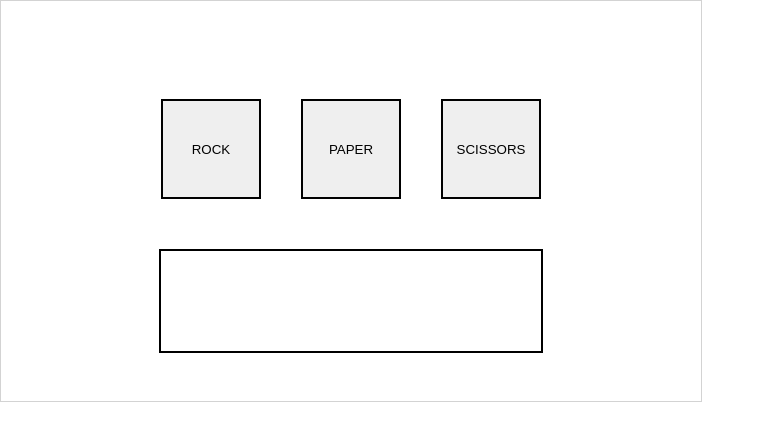
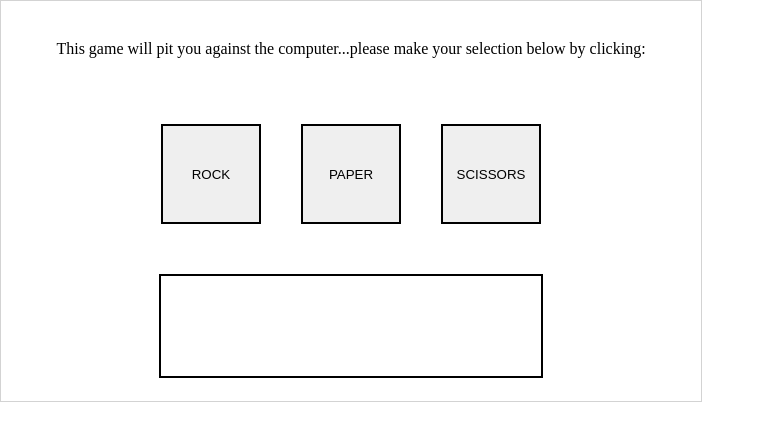
Before and after one commit to jonnytse/nology-challenges, a plain HTML site: page rock-paper-scissors/index.html in a window 1280 px wide. Shown: the whole page, without its empty margins (0-765 px from the left). Drawn offline with Linux system fonts and the light colour scheme.

Commit message:
added brief instructions at top of page

```diff
--- a/rock-paper-scissors/index.html
+++ b/rock-paper-scissors/index.html
@@ -8,6 +8,9 @@
 </head>
 <body>
     <div class="wrapper">
+        <div>
+            <p>This game will pit you against the computer...please make your selection below by clicking:</p>
+        </div>
         <div class="container">
             <button class="playerButton" id="rock" value="rock">ROCK</button>
             <button class="playerButton" id="paper" value="paper">PAPER</button>
```
